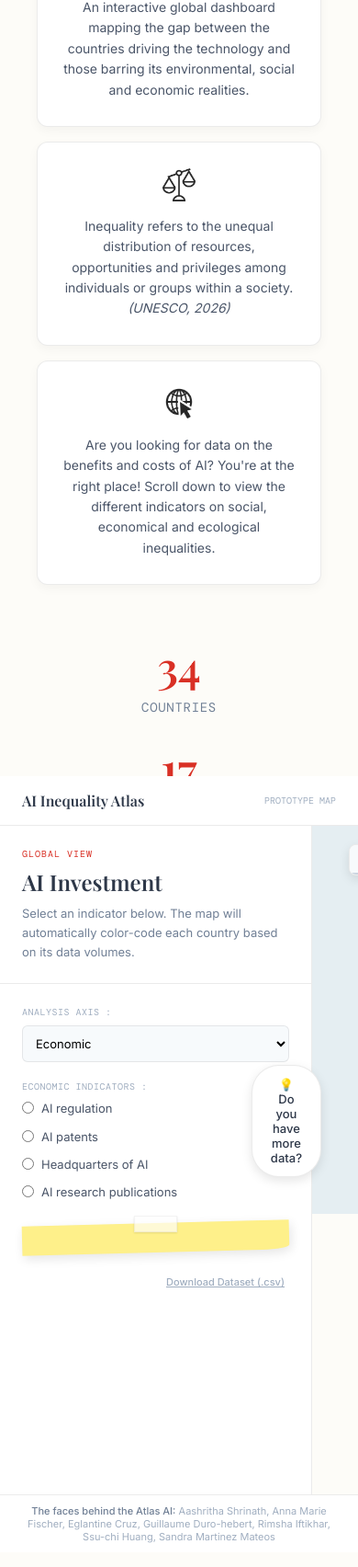
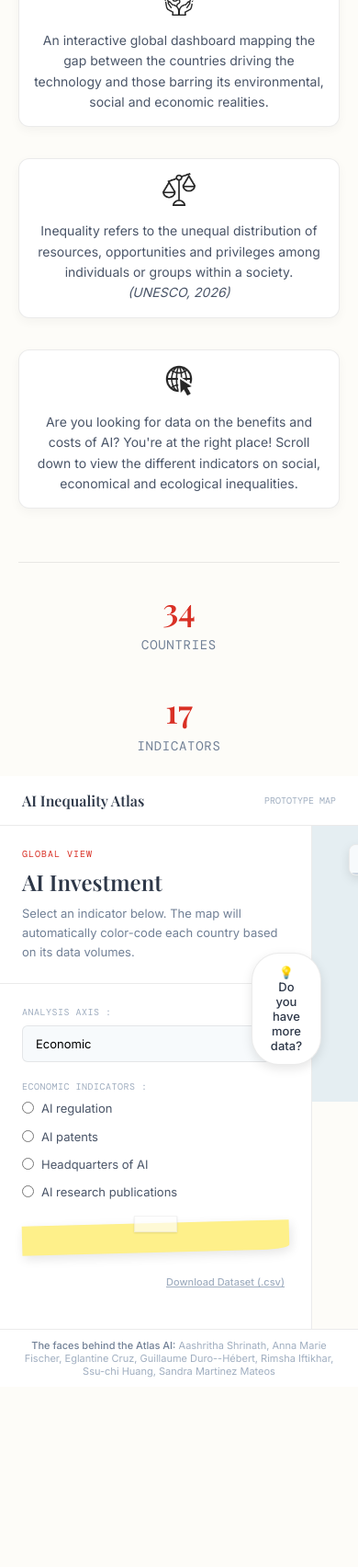
Before and after one commit to eglantinecrz/ai-inequality-atlas, a FastAPI app: page / in a window 390 px wide. Shown: the whole page at 92% size. After the commit the page ends 1498 px from the top, so only its background shows below. Run offline with FastAPI, Linux system fonts and the light colour scheme; data comes from the database, SQL or seed files in the repository; some web fonts are replaced.

Commit message:
phone version

```diff
--- a/static/css/style.css
+++ b/static/css/style.css
@@ -543,61 +543,60 @@
 .download-csv-btn:hover {
     color: #2D3748;
 }
-
 /* =========================================
-   📱 VERSION MOBILE (RESPONSIVE DESIGN)
+   📱 VERSION MOBILE (ROBUSTE)
    ========================================= */
 @media (max-width: 768px) {
-    /* 1. Ajustement des textes de la page d'accueil */
-    .landing-title {
-        font-size: 42px; /* Titre un peu plus petit */
-    }
-    .landing-subtitle {
-        font-size: 16px;
+    /* 1. La page d'accueil doit être plus simple */
+    .landing-content {
+        padding: 20px;
     }
 
-    /* 2. On empile les cartes (au lieu de les mettre côte à côte) */
+    .landing-title { font-size: 32px !important; }
+
+    /* Force l'empilement vertical absolu */
     .landing-grid {
-        flex-direction: column;
-        gap: 16px;
+        display: flex !important;
+        flex-direction: column !important;
+        width: 100% !important;
     }
 
-    /* 3. On empile les statistiques et on réduit la taille des chiffres */
-    .landing-stats {
-        flex-direction: column;
-        gap: 32px;
-        border-top: none; /* Allège le design sur mobile */
-        padding-top: 16px;
-        margin-bottom: 20px;
-    }
-    .stat-number {
-        font-size: 48px;
+    .landing-card {
+        margin-bottom: 10px !important;
+        width: 100% !important;
+        padding: 15px !important;
     }
 
-    /* 4. Si la carte et le panneau d'info sont côte à côte, on les empile */
-    /* (Ajuste les noms de classes si ton conteneur s'appelle autrement) */
-    .app-content {
-        flex-direction: column;
+    /* 2. On s'assure que la carte et le texte ne se chevauchent pas */
+    .app-section {
+        flex-direction: column !important;
+        height: auto !important;
+        overflow-y: visible !important;
+    }
+
+    #map-container {
+        height: 300px !important; /* Une hauteur fixe pour la carte sur mobile */
+        width: 100% !important;
     }
 
     .info-panel {
-        width: 100%; /* Prend toute la largeur de l'écran */
-        border-left: none;
-        border-top: 1px solid var(--border-color);
-        /* Permet de scroller dans le panneau s'il est en bas */
-        max-height: 50vh;
-        overflow-y: auto;
+        width: 100% !important;
+        height: auto !important;
+        position: relative !important;
     }
 
-    #map-container {
-        height: 50vh; /* La carte prend la moitié supérieure de l'écran */
-        width: 100%;
+    /* 3. Ajustement des statistiques */
+    .landing-stats {
+        display: flex !important;
+        flex-direction: column !important;
+        align-items: center !important;
     }
 
-    /* 5. Ajustement des fenêtres pop-up (Sources) pour les petits écrans */
-    .modal-content {
-        width: 95%;
-        margin: 10% auto;
-        padding: 20px;
+    .stat-item {
+        margin-bottom: 20px !important;
+    }
+
+    .stat-number {
+        font-size: 36px !important; /* Plus petit pour éviter les retours à la ligne */
     }
 }
--- a/templates/index.html
+++ b/templates/index.html
@@ -154,7 +154,7 @@
         </main>
 
         <footer class="app-footer">
-            <p><strong>The faces behind the Atlas AI:</strong> Aashritha Shrinath, Anna Marie Fischer, Eglantine Cruz, Guillaume Duro-hebert, Rimsha Iftikhar, Ssu-chi Huang, Sandra Martinez Mateos</p>
+            <p><strong>The faces behind the Atlas AI:</strong> Aashritha Shrinath, Anna Marie Fischer, Eglantine Cruz, Guillaume Duro--Hébert, Rimsha Iftikhar, Ssu-chi Huang, Sandra Martinez Mateos</p>
         </footer>
     </div>
 
```
